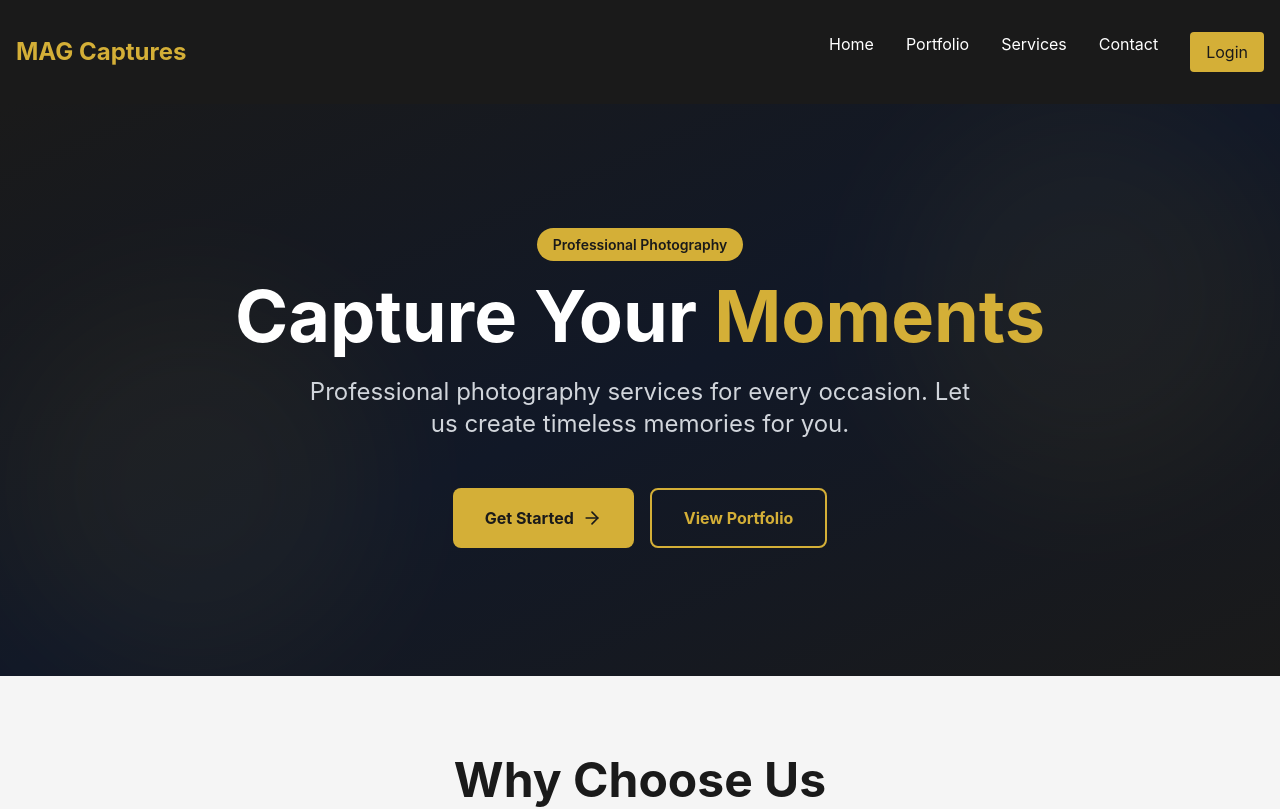
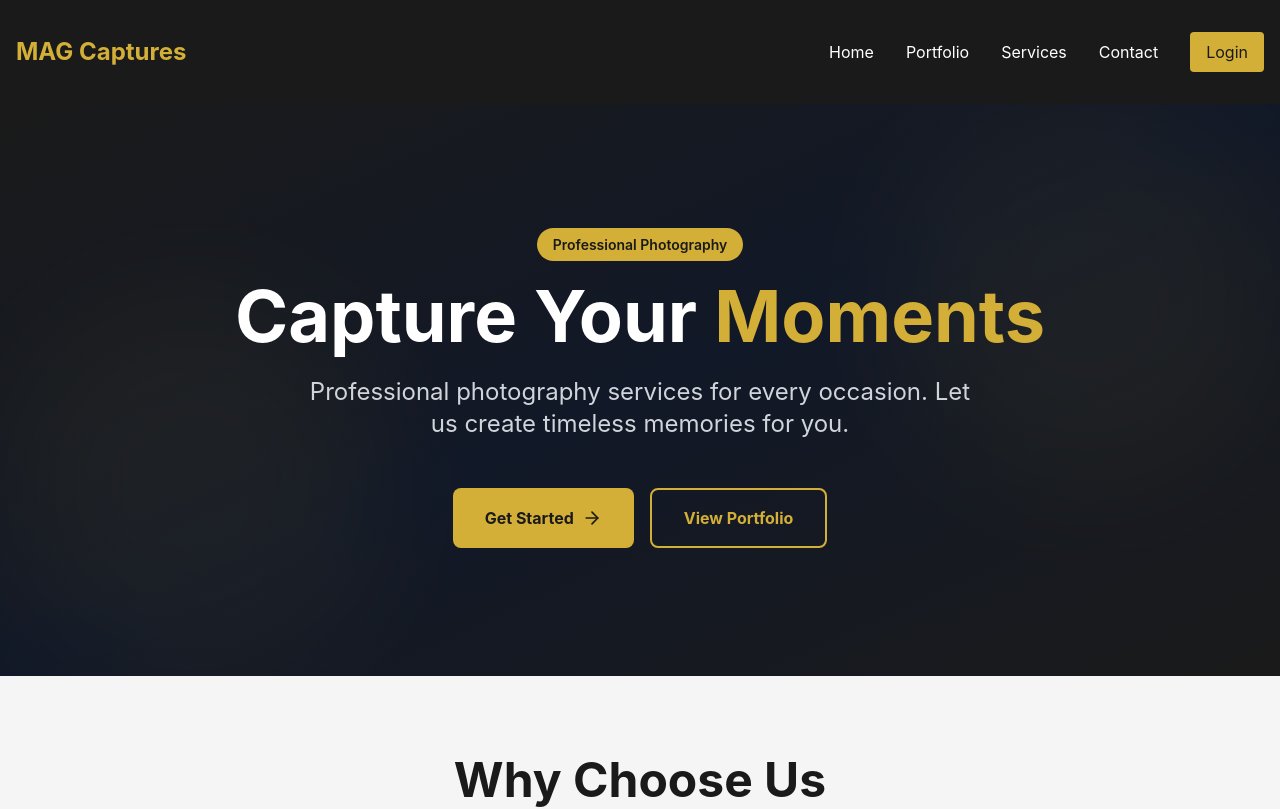
Before and after one commit to YEXIU21/MAG-Captures, a React (Create React App) app in the folder frontend/: page / in a window 1280 px wide. Shown: the top 809 px of the page. Built offline with nearby package versions, Linux system fonts and the light colour scheme.

Commit message:
Center header menu items vertically

```diff
--- a/frontend/src/components/Header.jsx
+++ b/frontend/src/components/Header.jsx
@@ -16,7 +16,7 @@
         </div>
 
         {/* Desktop Menu */}
-        <div className="hidden md:flex gap-8">
+        <div className="hidden md:flex gap-8 items-center">
           <Link to="/" className="hover:text-accent transition">Home</Link>
           <Link to="/portfolio" className="hover:text-accent transition">Portfolio</Link>
           <Link to="/services" className="hover:text-accent transition">Services</Link>
```
